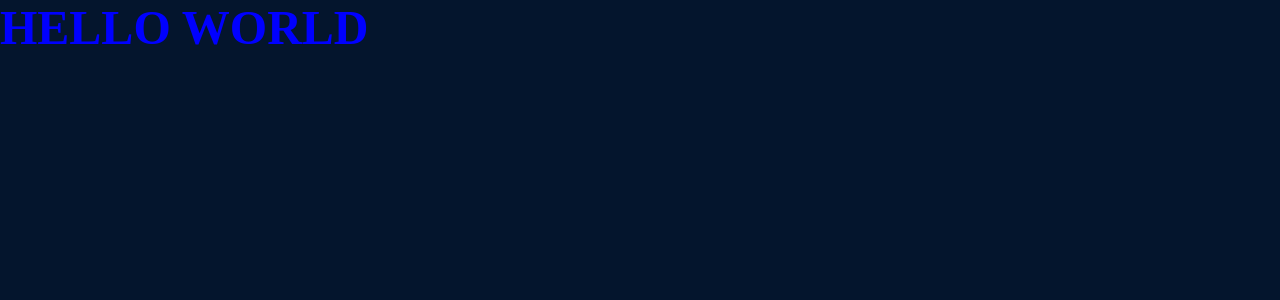
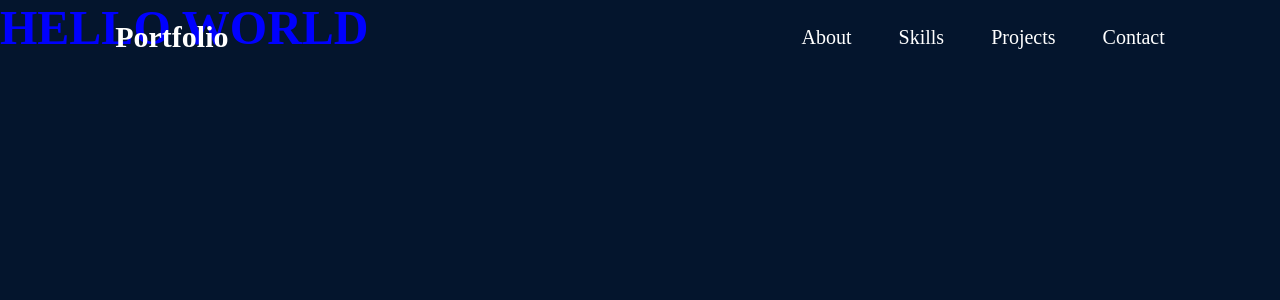
Before and after one commit to rohit-tamboli/My-Portfolio, a React (Vite) app: page / in a window 1280 px wide. Shown: the top 300 px of the page. Built offline with nearby package versions, Linux system fonts and the light colour scheme.

Commit message:
Updated changes

```diff
--- a/src/App.jsx
+++ b/src/App.jsx
@@ -6,7 +6,7 @@ function App() {
   return (
     <div className="App">
       <h1 className="customTitle">Hello World</h1>
-      {/* <Navbar/> */}
+      <Navbar/>
 
     </div>
   );
```
